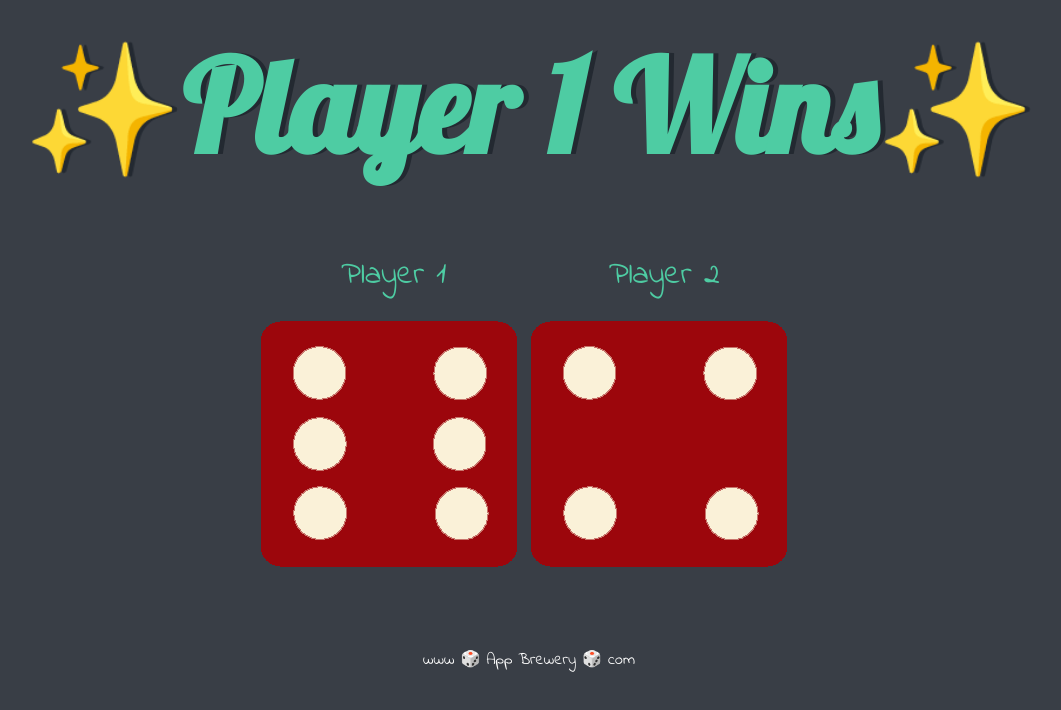
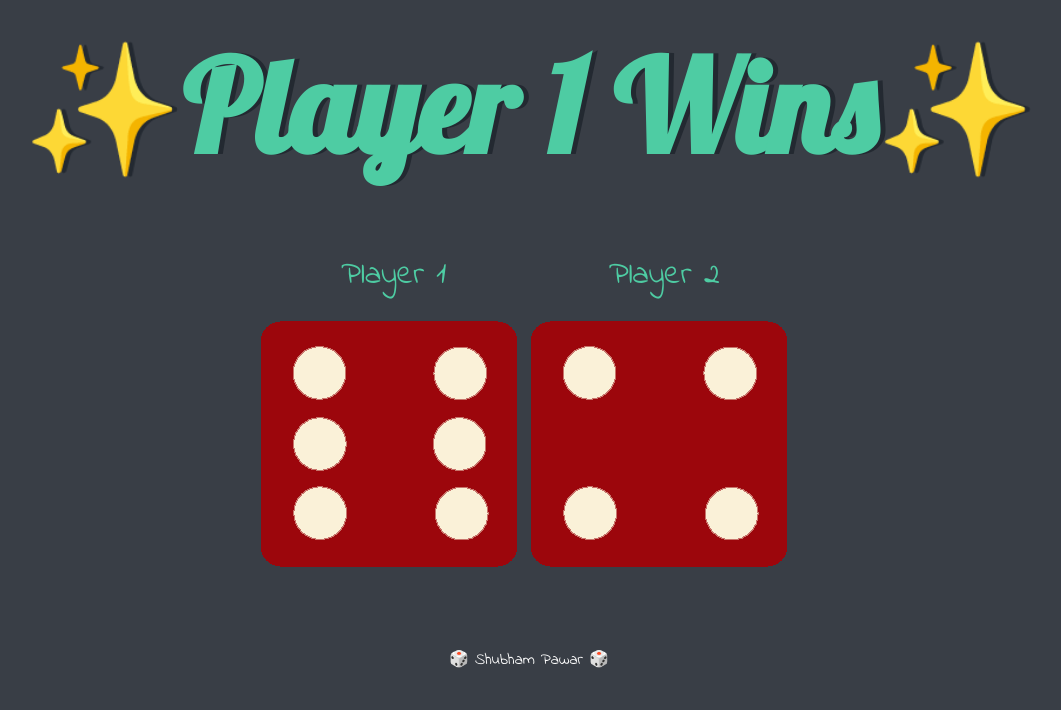
Before and after one commit to Shubhampaw2302/dicee, a plain HTML site: page index.html in a window 1280 px wide. Shown: the whole page, without its empty margins (111-1172 px from the left). Drawn offline with nearby package versions, Linux system fonts and the light colour scheme.

Commit message:
footer changed

```diff
--- a/index.html
+++ b/index.html
@@ -32,7 +32,7 @@
 
   </body>
   <footer style="color: white;">
-    www 🎲 App Brewery 🎲 com
+     🎲 Shubham Pawar 🎲
   </footer>
 
 
```
